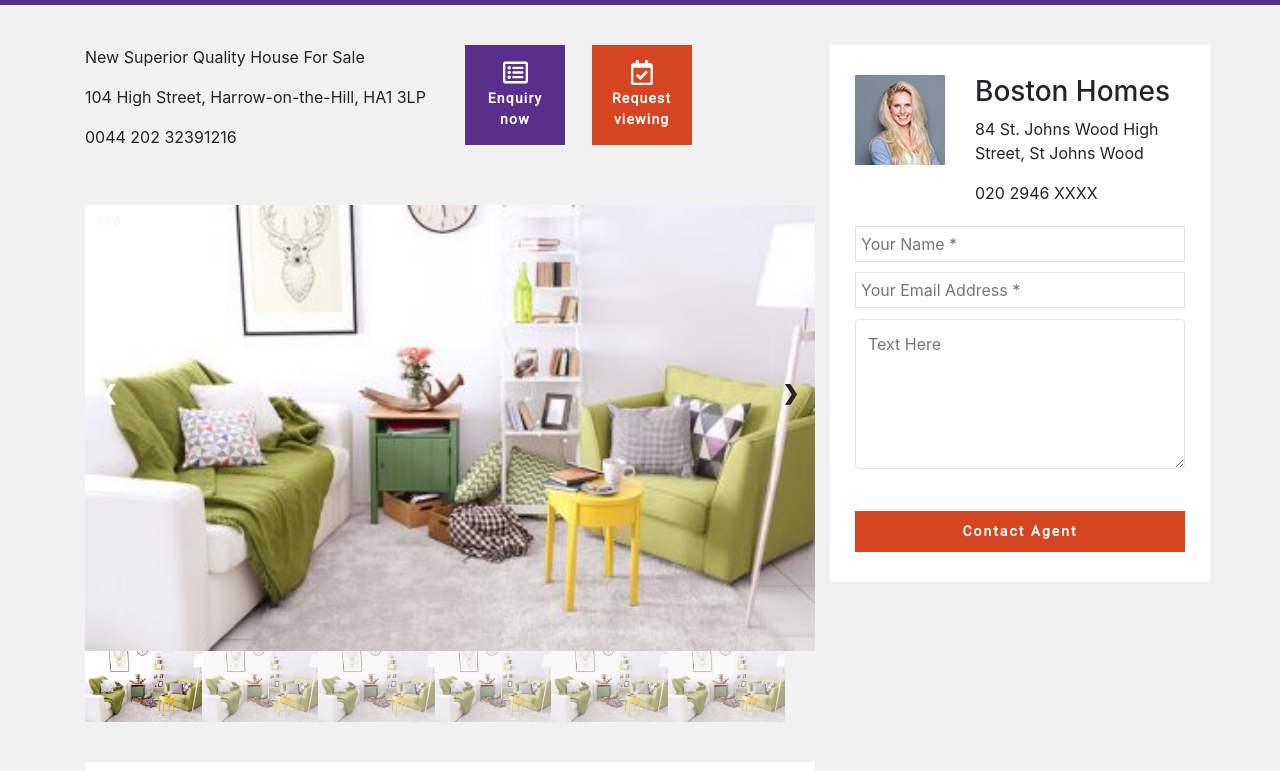
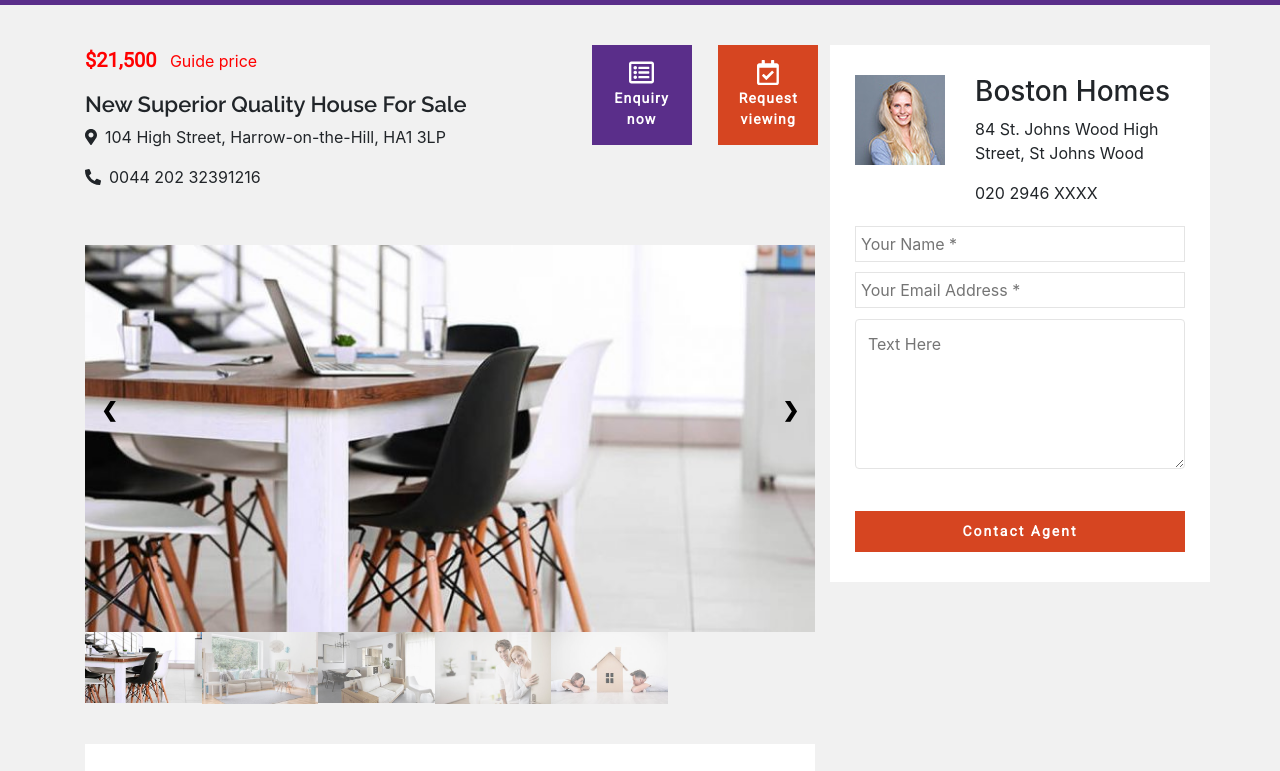
Before and after one commit to Dhrumil0310/Homevillas, a plain HTML site: page propertydetails.html in a window 1280 px wide. Shown: the part 128-899 px from the top of the page. Drawn offline with nearby package versions, Linux system fonts and the light colour scheme; a script that the page names is missing.

Commit message:
property details changes

```diff
--- a/css/style.css
+++ b/css/style.css
@@ -765,7 +765,7 @@ th {
   width: auto;
   padding: 16px;
   margin-top: -50px;
-  color: white;
+  color: black !important;
   font-weight: bold;
   font-size: 20px;
   border-radius: 0 3px 3px 0;
@@ -775,6 +775,7 @@ th {
 
 /* Position the "next button" to the right */
 .caro .next {
+  color: black !important;
   right: 0;
   border-radius: 3px 0 0 3px;
 }
@@ -783,6 +784,7 @@ th {
 .caro .prev:hover,
 .next:hover {
   background-color: rgba(0, 0, 0, 0.8);
+  color: #fff !important;
 }
 
 /* Number text (1/3 etc) */
@@ -848,6 +850,23 @@ th {
   font-family: "RALEWAY", sans-serif;
   font-weight: 600;
   letter-spacing: 1.5px;
+}
+
+.First .num {
+  font-size: 20px;
+  font-family: "ROBOTO", sans-serif;
+  font-weight: 600;
+  color: red !important;
+}
+
+.First .anc {
+  color: red !important;
+}
+
+.First h3 {
+  font-size: 22px;
+  font-family: "RALEWAY", sans-serif;
+  font-weight: 600;
 }
 
 .keymain p {
@@ -963,6 +982,26 @@ ul {
   padding-bottom: 100px;
 }
 
+.properties .card-title {
+  font-size: 18px;
+  font-family: "ROBOTO", sans-serif;
+  font-weight: 600;
+  color: red !important;
+}
+
+.properties .card a {
+  font-size: 18px;
+  font-family: "RALEWAY", sans-serif;
+  font-weight: 600;
+}
+
+.properties p {
+  color: #777777 !important;
+  font-size: 14px;
+  font-family: "ROBOTO", sans-serif;
+  font-weight: 600;
+}
+
 .captchacont input {
   width: 100%;
   margin: 5px 0;
--- a/propertydetails.html
+++ b/propertydetails.html
@@ -159,10 +159,17 @@
           <div class="col-md-8">
             <div class="First">
               <div class="row">
-                <div class="col-md-6">
-                  <p>New Superior Quality House For Sale</p>
-                  <p>104 High Street, Harrow-on-the-Hill, HA1 3LP</p>
-                  <p>0044 202 32391216</p>
+                <div class="col-md-8">
+                  <p>
+                    <span class="num">$21,500</span> &nbsp
+                    <a class="anc" href="#">Guide price</a>
+                  </p>
+                  <h3>New Superior Quality House For Sale</h3>
+                  <p>
+                    <i class="fas fa-map-marker-alt mr-2"></i>104 High Street,
+                    Harrow-on-the-Hill, HA1 3LP
+                  </p>
+                  <p><i class="fas fa-phone-alt mr-2"></i>0044 202 32391216</p>
                 </div>
                 <div class="col-md-2 col-sm-6">
                   <button class="mybutton1">
@@ -185,49 +192,41 @@
               <div class="cont">
                 <!-- Full-width images with number text -->
                 <div class="mySlides">
-                  <div class="numbertext">1 / 6</div>
+                  <div class="numbertext"></div>
                   <img
-                    src="images/property-image01-409x250.jpg"
+                    src="images/property-image15-750x397.jpg"
                     style="width: 100%;"
                   />
                 </div>
 
                 <div class="mySlides">
-                  <div class="numbertext">2 / 6</div>
+                  <div class="numbertext"></div>
                   <img
-                    src="images/property-image01-409x250.jpg"
+                    src="images/property-image06-750x397.jpg"
                     style="width: 100%;"
                   />
                 </div>
 
                 <div class="mySlides">
-                  <div class="numbertext">3 / 6</div>
+                  <div class="numbertext"></div>
                   <img
-                    src="images/property-image01-409x250.jpg"
+                    src="images/property-image07-750x397.jpg"
                     style="width: 100%;"
                   />
                 </div>
 
                 <div class="mySlides">
-                  <div class="numbertext">4 / 6</div>
+                  <div class="numbertext"></div>
                   <img
-                    src="images/property-image01-409x250.jpg"
+                    src="images/property-image08-750x397.jpg"
                     style="width: 100%;"
                   />
                 </div>
 
                 <div class="mySlides">
-                  <div class="numbertext">5 / 6</div>
+                  <div class="numbertext"></div>
                   <img
-                    src="images/property-image01-409x250.jpg"
-                    style="width: 100%;"
-                  />
-                </div>
-
-                <div class="mySlides">
-                  <div class="numbertext">6 / 6</div>
-                  <img
-                    src="images/property-image01-409x250.jpg"
+                    src="images/property-image09-750x397.jpg"
                     style="width: 100%;"
                   />
                 </div>
@@ -246,7 +245,7 @@
                   <div class="column">
                     <img
                       class="demo cursor"
-                      src="images/property-image01-409x250.jpg"
+                      src="images/property-image15-409x250.jpg"
                       style="width: 100%;"
                       onclick="currentSlide(1)"
                       alt="The Woods"
@@ -255,7 +254,7 @@
                   <div class="column">
                     <img
                       class="demo cursor"
-                      src="images/property-image01-409x250.jpg"
+                      src="images/property-image06-360x223.jpg"
                       style="width: 100%;"
                       onclick="currentSlide(2)"
                       alt="Cinque Terre"
@@ -264,7 +263,7 @@
                   <div class="column">
                     <img
                       class="demo cursor"
-                      src="images/property-image01-409x250.jpg"
+                      src="images/property-image07-409x250.jpg"
                       style="width: 100%;"
                       onclick="currentSlide(3)"
                       alt="Mountains and fjords"
@@ -273,7 +272,7 @@
                   <div class="column">
                     <img
                       class="demo cursor"
-                      src="images/property-image01-409x250.jpg"
+                      src="images/property-image08-360x223.jpg"
                       style="width: 100%;"
                       onclick="currentSlide(4)"
                       alt="Northern Lights"
@@ -282,19 +281,10 @@
                   <div class="column">
                     <img
                       class="demo cursor"
-                      src="images/property-image01-409x250.jpg"
+                      src="images/property-image09-360x223.jpg"
                       style="width: 100%;"
                       onclick="currentSlide(5)"
                       alt="Nature and sunrise"
-                    />
-                  </div>
-                  <div class="column">
-                    <img
-                      class="demo cursor"
-                      src="images/property-image01-409x250.jpg"
-                      style="width: 100%;"
-                      onclick="currentSlide(6)"
-                      alt="Snowy Mountains"
                     />
                   </div>
                 </div>
@@ -610,11 +600,13 @@
                 alt="Card image cap"
               />
               <div class="card-body">
-                <h5 class="card-title">Card title</h5>
-                <p class="card-text">
-                  Some quick example text to build on the card title and make up
-                  the bulk of the card's content.
-                </p>
+                <h5 class="card-title">$541,667 pcm</h5>
+                <h5 id="card-text">
+                  New Commercial Apartments to Rent
+                </h5>
+                <p><i class="fas fa-bed mr-2"></i>Bedroom 3</p>
+                <p><i class="fas fa-restroom mr-2"></i>Bathroom 2</p>
+                <p><i class="fas fa-car mr-2"></i>Garage 2</p>
               </div>
             </div>
           </div>
```
Also changed, not shown: images/property-image06-750x397.jpg (added), images/property-image07-750x397.jpg (added), images/property-image08-750x397.jpg (added), images/property-image09-750x397.jpg (added), images/property-image15-750x397.jpg (added).
